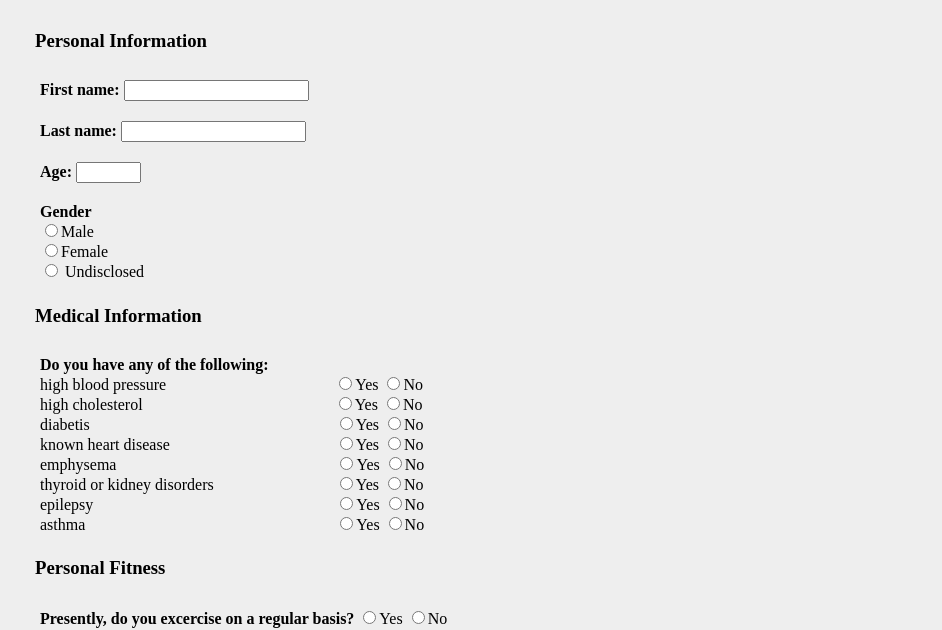
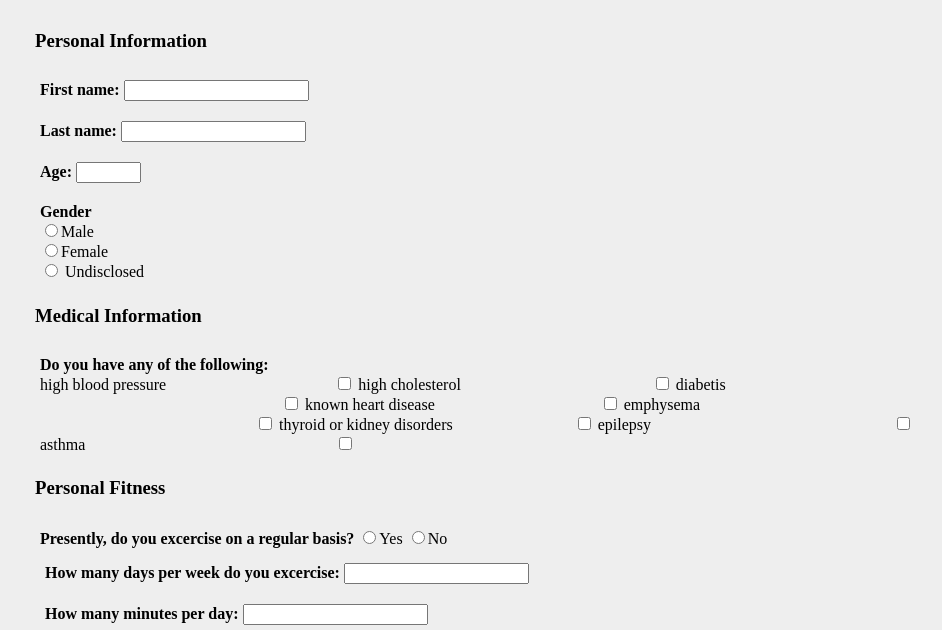
Before and after one commit to dhuha/CSCI3130-Project, a plain HTML site: page survey.html in a window 1280 px wide. Shown: the part 94-724 px from the top of the page, without its empty margins (0-942 px from the left). Drawn offline with Linux system fonts and the light colour scheme.

Commit message:
changed radio to checkboxes

```diff
--- a/survey.html
+++ b/survey.html
@@ -54,43 +54,43 @@
 					<label for = "info"><strong>Do you have any of the following:</strong></label></br>
 					<label for="current_medical_info">high blood pressure</label>
 					<span id = "separator5">
-						<input type="radio" name="disease" id="k_bp" value="yes" /><label for="k_symtom">Yes</label>
-						<input type="radio" name="disease" id="l_bp" value="no"/><label for="l_symtom">No</label></br>
+						<input type="checkbox" name="disease" id="k_bp" value="yes" /><label for="k_symtom"></label>
+
 					</span>
 					<label for="current_medical_info">high cholesterol</label>
 					<span id = "separator6">
-						<input type="radio" name="disease" id="m_cholesterol" value="yes"/><label for="m_symtom">Yes</label>
-						<input type="radio" name="disease" id="n_cholesterol" value="no"/><label for="n_symtom">No</label></br>
+						<input type="checkbox" name="disease" id="m_cholesterol" value="yes"/><label for="m_symtom"></label>
+
 					</span>
 					<label for="current_medical_info">diabetis</label>
 					<span id = "separator7">
-						<input type="radio" name="disease" id="o_diabetes" value="yes" /><label for="o_symtom">Yes</label>
-						<input type="radio" name="disease" id="p_diabetes" value="no"/><label for="p_symtom">No</label></br>
+						<input type="checkbox" name="disease" id="o_diabetes" value="yes" /><label for="o_symtom"></label>
+
 					</span>
 					<label for="current_medical_info">known heart disease</label>
 					<span id = "separator8">
-						<input type="radio" name="disease" id="q_heartD" value="yes" /><label for="q_symtom">Yes</label>
-						<input type="radio" name="disease" id="r_heartD" value="no"/><label for="r_symtom">No</label></br>
+						<input type="checkbox" name="disease" id="q_heartD" value="yes" /><label for="q_symtom"></label>
+
 					</span>
 					<label for="current_medical_info">emphysema</label>
 					<span id = "separator9">
-						<input type="radio" name="disease" id="s_emphy" value="yes" /><label for="s_symtom">Yes</label>
-						<input type="radio" name="disease" id="t_emphy" value="no"/><label for="t_symtom">No</label></br>
+						<input type="checkbox" name="disease" id="s_emphy" value="yes" /><label for="s_symtom"></label>
+
 					</span>
 					<label for="current_medical_info">thyroid or kidney disorders</label>
 					<span id = "separator10">
-						<input type="radio" name="disease" id="u_thymroid" value="yes" /><label for="u_symtom">Yes</label>
-						<input type="radio" name="disease" id="v_thyroid" value="no"/><label for="v_symtom">No</label></br>
+						<input type="checkbox" name="disease" id="u_thymroid" value="yes" /><label for="u_symtom"></label>
+
 					</span>
 					<label for="current_medical_info">epilepsy</label>
 					<span id = "separator11">
-						<input type="radio" name="disease" id="w_epilepsy" value="yes" /><label for="w_symtom">Yes</label>
-						<input type="radio" name="disease" id="x_epilepsy" value="no"/><label for="x_symtom">No</label></br>
+						<input type="checkbox" name="disease" id="w_epilepsy" value="yes" /><label for="w_symtom"></label>
+
 					</span>
 					<label for="current_medical_info">asthma</label>
 					<span id = "separator12">
-						<input type="radio" name="disease" id="y_asthma" value="yes" /><label for="y_symtom">Yes</label>
-						<input type="radio" name="disease" id="z_asthma" value="no"/><label for="z_symtom">No</label>
+						<input type="checkbox" name="disease" id="y_asthma" value="yes" /><label for="y_symtom"></label>
+
 					</span>
 				</div>
 
```
